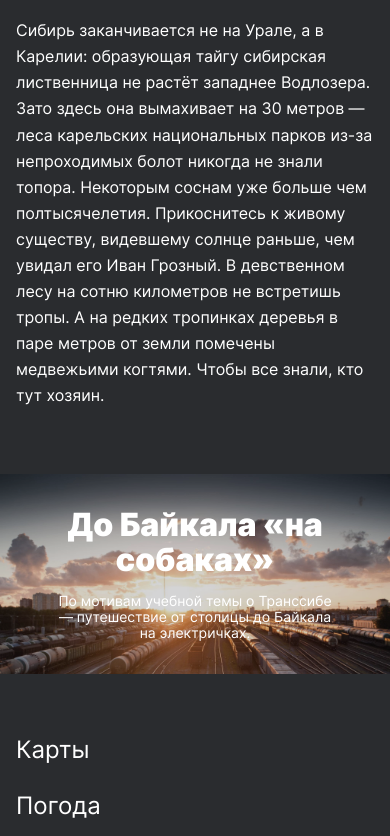
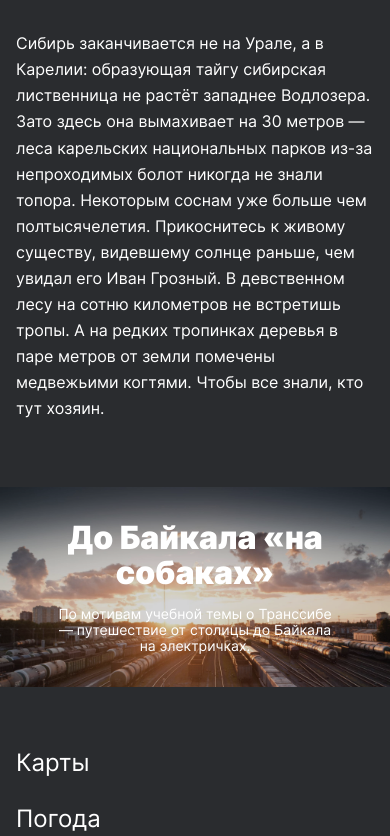
Before and after one commit to EnjoyThisDay/russian-travel, a plain HTML site: page index.html in a window 390 px wide. Shown: the part 9285-10121 px from the top of the page. Drawn offline with Linux system fonts and the light colour scheme.

Commit message:
russian-travel

```diff
--- a/blocks/cover/cover.css
+++ b/blocks/cover/cover.css
@@ -1,14 +1,14 @@
 .cover{
     position: relative;
-    padding-top: 42px;
+    padding-top: 92px;
 }
   @media screen and (max-width: 1023px) {
     .cover {
-        padding-top: 40px;
+        padding-top: 90px;
     }
   }
   @media screen and (max-width: 767px) {
     .cover {
-        padding-top: 46px;
+        padding-top: 66px;
     }
   }
--- a/blocks/photo-grid/photo-grid.css
+++ b/blocks/photo-grid/photo-grid.css
@@ -18,7 +18,7 @@
   }
   @media screen and (max-width: 767px) {
     .photo-grid {
-        padding-top: 51px;
+        padding-top: 64px;
         gap: 12px;
     }
   }
--- a/blocks/places/__place/places__place.css
+++ b/blocks/places/__place/places__place.css
@@ -3,8 +3,7 @@
     grid-template-columns:repeat(auto-fit, 460px minmax(288px, 1fr));
     grid-template-rows: repeat(auto-fit, minmax(46px, 1fr));
     gap: 48px 40px;
-    padding-top: 30px;
-    padding-bottom: 50px;
+    padding-top: 80px;
 }
 @media screen and (max-width: 1279px) {
     .places__place {
@@ -16,12 +15,13 @@
     .places__place {
         grid-template-columns:repeat(auto-fit, 340px minmax(288px, 1fr));
         column-gap: 28px;
+        padding-top: 73px;
     }
   }
   @media screen and (max-width: 767px) {
     .places__place {
         grid-template-columns:repeat(auto-fit, minmax(288px, 1fr));
         row-gap: 32px;
-        padding-bottom: 20px;
+        padding-top: 50px;
     }
   }
--- a/blocks/places/places.css
+++ b/blocks/places/places.css
@@ -1,13 +1,13 @@
 .places{
-    padding-top: 62px;
+  padding-top: 12px;
 }
   @media screen and (max-width: 1023px) {
     .places {
-        padding-top: 58px;
+      padding-top: 15px;
     }
   }
   @media screen and (max-width: 767px) {
     .places {
-        padding-top: 34px;
+      padding-top: 14px;
     }
   }
```
